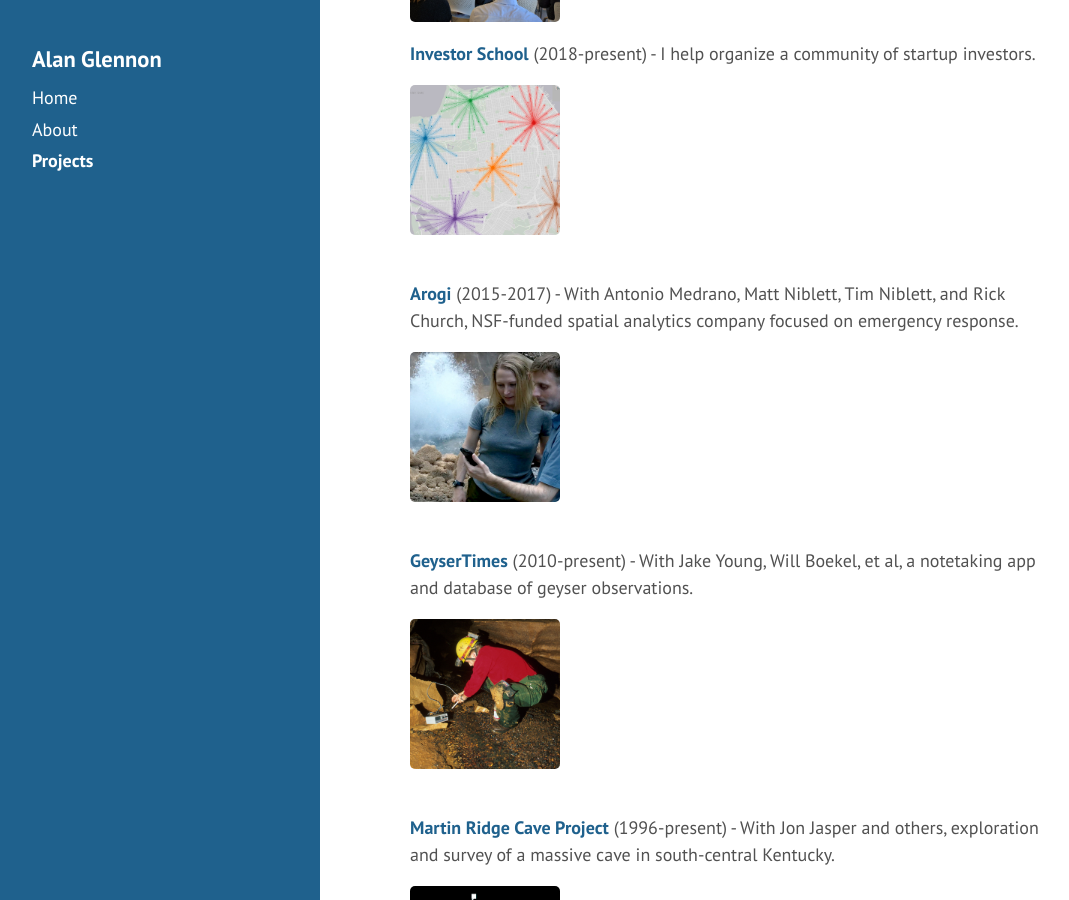
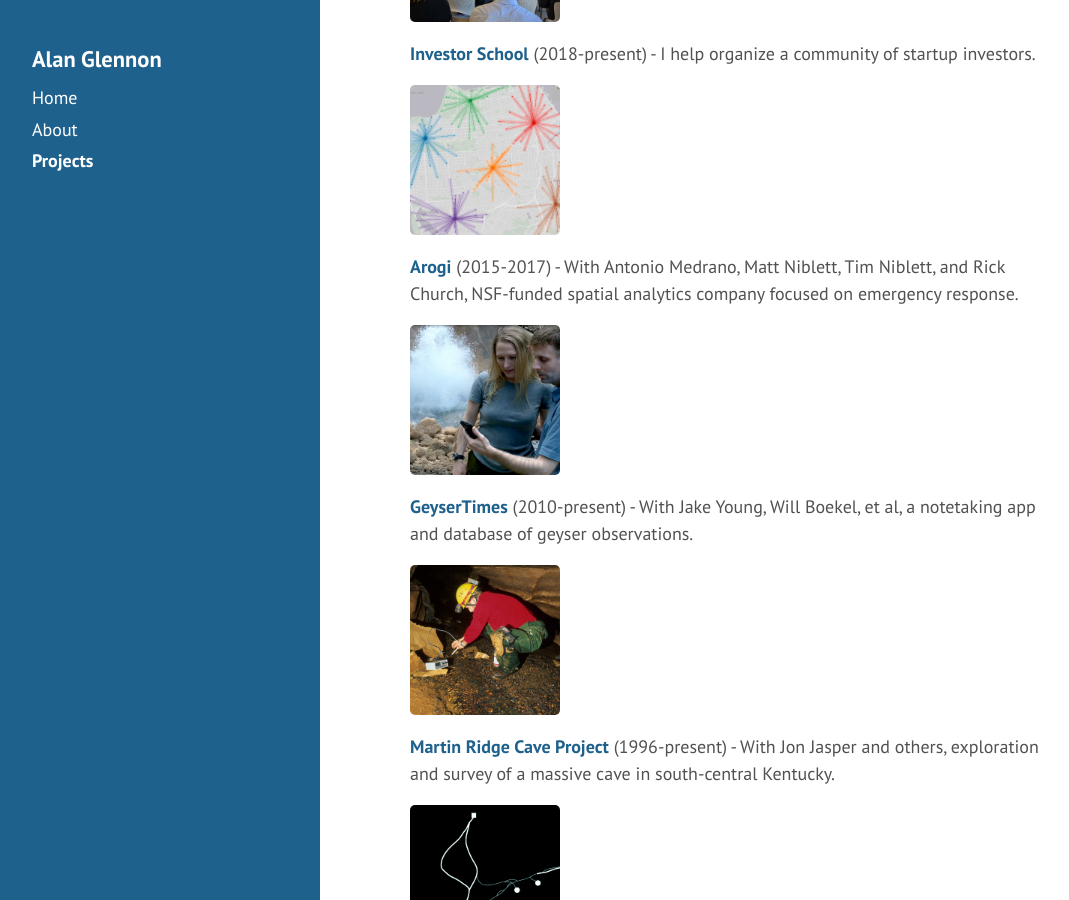
Before and after one commit to glennon/glennon.github.io, a Jekyll site: the page built from projects.md, in a window 1280 px wide and 900 px high, scrolled down 458 px. Shown: the whole window, without its empty margins (4-1073 px from the left). Built offline with Jekyll 4.4.1, drawn with Linux system fonts in a browser that asks for light colours.

Commit message:
Update projects.md

```diff
--- a/projects.md
+++ b/projects.md
@@ -19,54 +19,54 @@ title: Projects
 
 
 <p>
-  <img src="/public/projects-pix/arogi.jpg" width="150em" alt="arogi spider diagram" /><br />
+  <img src="/public/projects-pix/arogi.jpg" width="150em" alt="arogi spider diagram" />
   <a href="https://github.com/arogi"><b>Arogi</b></a> (2015-2017) - With Antonio Medrano, Matt Niblett, Tim Niblett, and Rick Church, NSF-funded spatial analytics company focused on emergency response.
 </p>
 <p>
-  <img src="/public/projects-pix/geysertimes.jpg" width="150em" alt="GeyserTimes app in use" /><br />
+  <img src="/public/projects-pix/geysertimes.jpg" width="150em" alt="GeyserTimes app in use" />
   <a href="https://geysertimes.org/"><b>GeyserTimes</b></a> (2010-present) - With Jake Young, Will Boekel, et al, a notetaking app and database of geyser observations.
 </p>
 <p>
-  <img src="/public/projects-pix/conductivitytest.jpg" width="150em" alt="In-cave science" /><br />
+  <img src="/public/projects-pix/conductivitytest.jpg" width="150em" alt="In-cave science" />
   <a href="https://alanglennon.com/martin-ridge-cave/"><b>Martin Ridge Cave Project</b></a> (1996-present) - With Jon Jasper and others, exploration and survey of a massive cave in south-central Kentucky.
 </p>
 <p>
-  <img src="/public/projects-pix/genets.jpg" width="150em" alt="Trail network near UCSB" /><br />
+  <img src="/public/projects-pix/genets.jpg" width="150em" alt="Trail network near UCSB" />
   <a href="https://alanglennon.com/genets/"><b>Geographically Embedded Networks</b></a> (2013) - Doctoral Dissertation on networks embedded in geographic space.
 </p>
 <p>
-  <img src="/public/projects-pix/wherecamp.jpg" width="150em" alt="People planning a mapping party" /><br />
+  <img src="/public/projects-pix/wherecamp.jpg" width="150em" alt="People planning a mapping party" />
   <a href="https://github.com/WhereCamp"><b>WhereCamp</b></a> (2007-2013) - Discussant at and organizer of numerous California geospatial unconferences.
 </p>
 <p>
-  <img src="/public/projects-pix/jesusita.jpg" width="150em" alt="Jesusita fire burning behind a hillside house." /><br />
+  <img src="/public/projects-pix/jesusita.jpg" width="150em" alt="Jesusita fire burning behind a hillside house." />
   <a href="https://www.researchgate.net/publication/220473289_Crowdsourcing_geographic_information_for_disaster_response_A_research_frontier_International_Journal_of_Digital_Earth_33_231-241"><b>Crowdsourcing disaster response</b></a> (2010) - Co-authored with Mike Goodchild, a draft version immediately prior to publication copyright.
 </p>
 <p>
-  <img src="/public/projects-pix/flowmodel.jpg" width="150em" alt="Flow data model examples in UML." /><br />
+  <img src="/public/projects-pix/flowmodel.jpg" width="150em" alt="Flow data model examples in UML." />
   <a href="https://www.researchgate.net/publication/220606129_Creating_and_Validating_Object-Oriented_Geographic_Data_Models_Modeling_Flow_within_GIS"><b>Geographic Data Models</b></a> (2010) - A "how to" on creating geographically informed data models.
 </p>
 <p>
-  <img src="/public/projects-pix/campusmap.jpg" width="150em" alt="UCSB online map" /><br />
+  <img src="/public/projects-pix/campusmap.jpg" width="150em" alt="UCSB online map" />
 <a href="http://mapdev.geog.ucsb.edu/"><b>UCSB Campus Map</b></a> (2010) - With Susan Tran, an interactive map of the UCSB campus.
 </p>
 <p>
-    <img src="/public/projects-pix/flowpygis.jpg" width="150em" alt="Flow lines on a map" /><br />
+    <img src="/public/projects-pix/flowpygis.jpg" width="150em" alt="Flow lines on a map" />
   <a href="https://github.com/glennon/FlowpyGIS"><b>FlowpyGIS</b></a> (2008-2010) - A Python script for creating gross, net, and two-way flow lines.
 </p>
 <p>
-  <img src="/public/projects-pix/geography2.jpg" width="150em" alt="Wind currents on a virtual globe." /><br />
+  <img src="/public/projects-pix/geography2.jpg" width="150em" alt="Wind currents on a virtual globe." />
   <a href="https://geography2.blogspot.com/"><b>Geography 2.0</b></a> (2005-2007) - Contemporaneous blog on the development of virtual globes.
 </p>
 <p>
-  <img src="/public/projects-pix/crystalin1995.jpg" width="150em" alt="Crystal Geyser, Utah" /><br />
+  <img src="/public/projects-pix/crystalin1995.jpg" width="150em" alt="Crystal Geyser, Utah" />
   <a href="https://pdfs.semanticscholar.org/57b3/1748382bfb9176d580fb69c5a0ff7ed8b6e0.pdf"><b>Cold water geysers</b></a> (2004) - With Rhonda Glennon, an inventory of CO2-driven erupting springs and wells.
 </p>
 <p>
-  <img src="/public/projects-pix/eltatio.jpg" width="150em" alt="A map section of El Tatio Geysers, Chile" /><br />
+  <img src="/public/projects-pix/eltatio.jpg" width="150em" alt="A map section of El Tatio Geysers, Chile" />
 <a href="https://www.researchgate.net/publication/284255246_The_extraordinary_thermal_activity_of_El_Tatio_Geyser_Field_Antofagasta_Region_Chile"><b>El Tatio Geysers</b></a> (2003) - With Rhonda Glennon, Shane Fryer, and Weldon Hawkins, an inventory and map of the El Tatio geyser basins.
 </p>
 <p>
-    <img src="/public/projects-pix/mammothdrainage.jpg" width="150em" alt="Karst groundwater basin map" /><br />
+    <img src="/public/projects-pix/mammothdrainage.jpg" width="150em" alt="Karst groundwater basin map" />
   <a href="https://www.researchgate.net/publication/216876725_Application_of_Morphometric_Relationships_to_Active_Flow_Networks_within_the_Mammoth_Cave_Watershed"><b>Mammoth Cave drainage patterns</b></a> (2001) - Master's thesis on subsurface conduit geometries within a karst landscape.
 </p>
```
